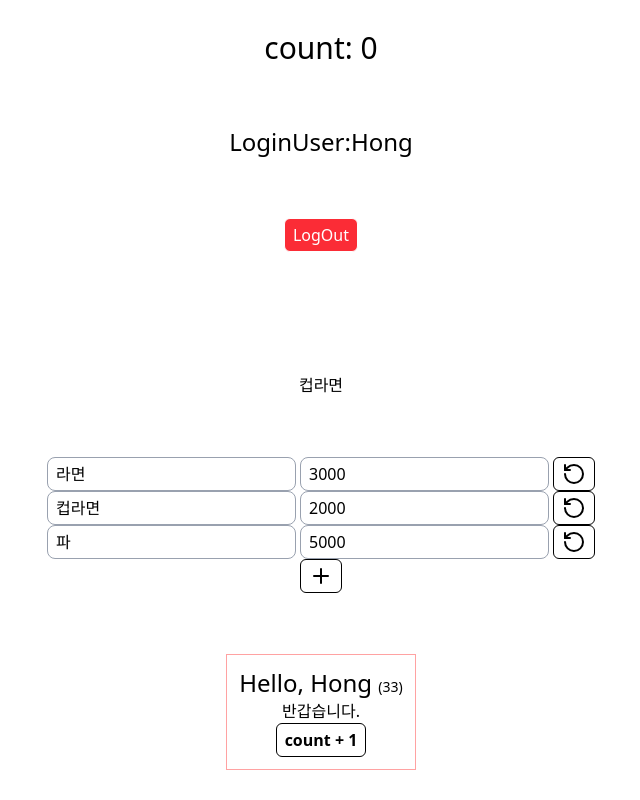
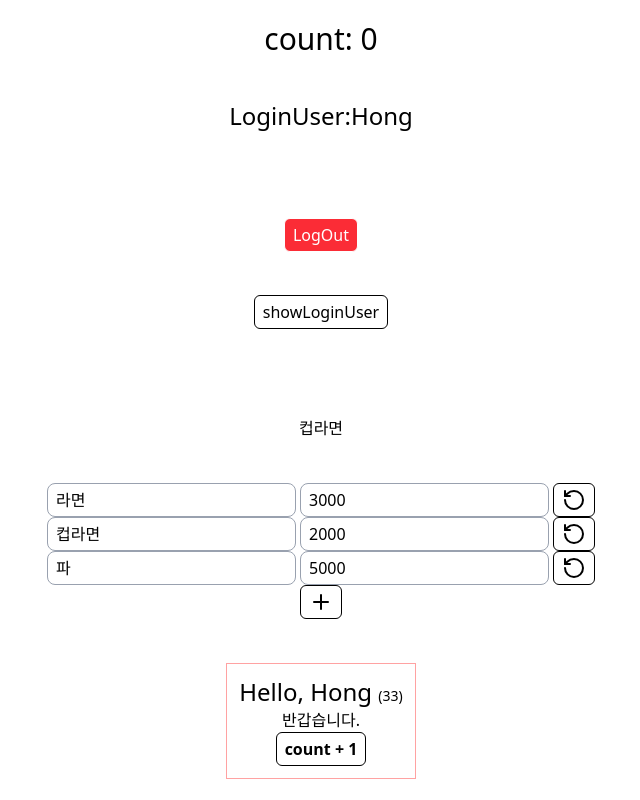
Before and after one commit to KelseyKwon/hana8, a React (Vite) app in the folder react/rbvite/: page / in a window 1280 px wide. Shown: the whole page, without its empty margins (319-959 px from the left). Built offline with nearby package versions, Linux system fonts and the light colour scheme.

Commit message:
[React] Item Component로 바꾸기 - 수정 ver

```diff
--- a/react/rbvite/src/App.tsx
+++ b/react/rbvite/src/App.tsx
@@ -59,7 +59,7 @@ function App() {
 // id가 있다면 수정, 없다면 만들기
 const saveItem = ({ id, name, price }: ItemType) => {
   // id로 비교하는 것이 아니고, item으로 비교해야 한다!
-  const item = id && session.cart.find(item => item.id === id);
+  const item = id && session.cart.find((item) => item.id === id);
 
   if (item) {
     // item을 찾음 -> 수정!
--- a/react/rbvite/src/Profile.tsx
+++ b/react/rbvite/src/Profile.tsx
@@ -1,17 +1,37 @@
+import { useImperativeHandle, type RefObject } from 'react';
 import type { LoginUser } from './App';
 import Button from './components/ui/Button';
 
-type Prop = { loginUser: LoginUser; logout: () => void };
-export default function Profile({ loginUser, logout }: Prop) {
+type Prop = {
+  loginUser: LoginUser;
+  logout: () => void
+  ref: RefObject<ProfileHandler | null>
+};
+export type ProfileHandler = {
+  showLoginUser: () => void;
+   logout: () => void;
+}
+export default function Profile({ loginUser, logout, ref }: Prop) {
+  const showLoginUser = () => {
+    alert(loginUser.name);
+  };
+
+  const profileHandler: ProfileHandler = {showLoginUser, logout, };
+
+  // handle을 바깥쪽에 전달 => ref는 profileHandler의 타입이여야 한다.
+  useImperativeHandle(ref, () => profileHandler);
+
   return (
     <>
       <h1 className='text-2xl'>LoginUser:{loginUser.name}</h1>
+      <div className='flex gap=5'></div>
       <Button
         onClick={logout}
         className='bg-red-500 hover:bg-red-400 text-white'
       >
         LogOut
       </Button>
+      <Button className = '' onClick = {showLoginUser}>showLoginUser</Button>
     </>
   );
 }
--- a/react/rbvite/src/components/Item.tsx
+++ b/react/rbvite/src/components/Item.tsx
@@ -91,7 +91,7 @@ export default function Item({item, removeItem, saveItem, toggleAdding}: Props)
     <form onSubmit={editItem} className='flex gap-1'>
           {/* <input type='number' ref={idRef} placeholder='id...' className='w-14'/> */}
           <LabelInput ref={nameRef} defaultValue={item.name} onChange={checkDirty} placeholder='name...' />
-          <LabelInput type = 'number'ref={priceRef} defaultValue={item.price} onChange={checkDirty}  placeholder='price...' />
+          <LabelInput type = 'number' ref={priceRef} defaultValue={item.price} onChange={checkDirty}  placeholder='price...' />
           <Button onClick={cancelEdit} type= 'reset' className=''><RotateCcwIcon /></Button>
           {/* {hasDirty && (<Button type= 'submit' className='text-blue-500' ><FilePlusIcon>
             </FilePlusIcon></Button>)} */}
--- a/react/rbvite/src/components/My.tsx
+++ b/react/rbvite/src/components/My.tsx
@@ -1,9 +1,9 @@
 import type { ItemType, LoginFunction, Session } from '../App';
-import Profile from '../Profile';
+import Profile, { type ProfileHandler } from '../Profile';
 import Login from '../Login';
 import Button from './ui/Button';
 import { PlusIcon } from 'lucide-react';
-import { useEffect, useState } from 'react';
+import { useEffect, useRef, useState } from 'react';
 import Item from './Item';
 
 type Prop = {
@@ -19,6 +19,7 @@ type Prop = {
 
 export default function My({ session, logout, login, removeItem, saveItem }: Prop) {
   const [isAdding, setAdding]= useState(false);
+  const profileHandlerRef = useRef<ProfileHandler>(null);
   const item101 = session.cart.find(item => item.id === 101);
   // useEffect -> dom이 그려지고 나서 호출이 된다!
   useEffect(() => {
@@ -28,7 +29,7 @@ export default function My({ session, logout, login, removeItem, saveItem }: Pro
 return (
     <>
       {session?.loginUser ? (
-        <Profile loginUser={session.loginUser} logout={logout} />
+        <Profile loginUser={session.loginUser} logout={logout} ref = {profileHandlerRef} />
       ) : (
         <Login login={login} />
       )}
```
